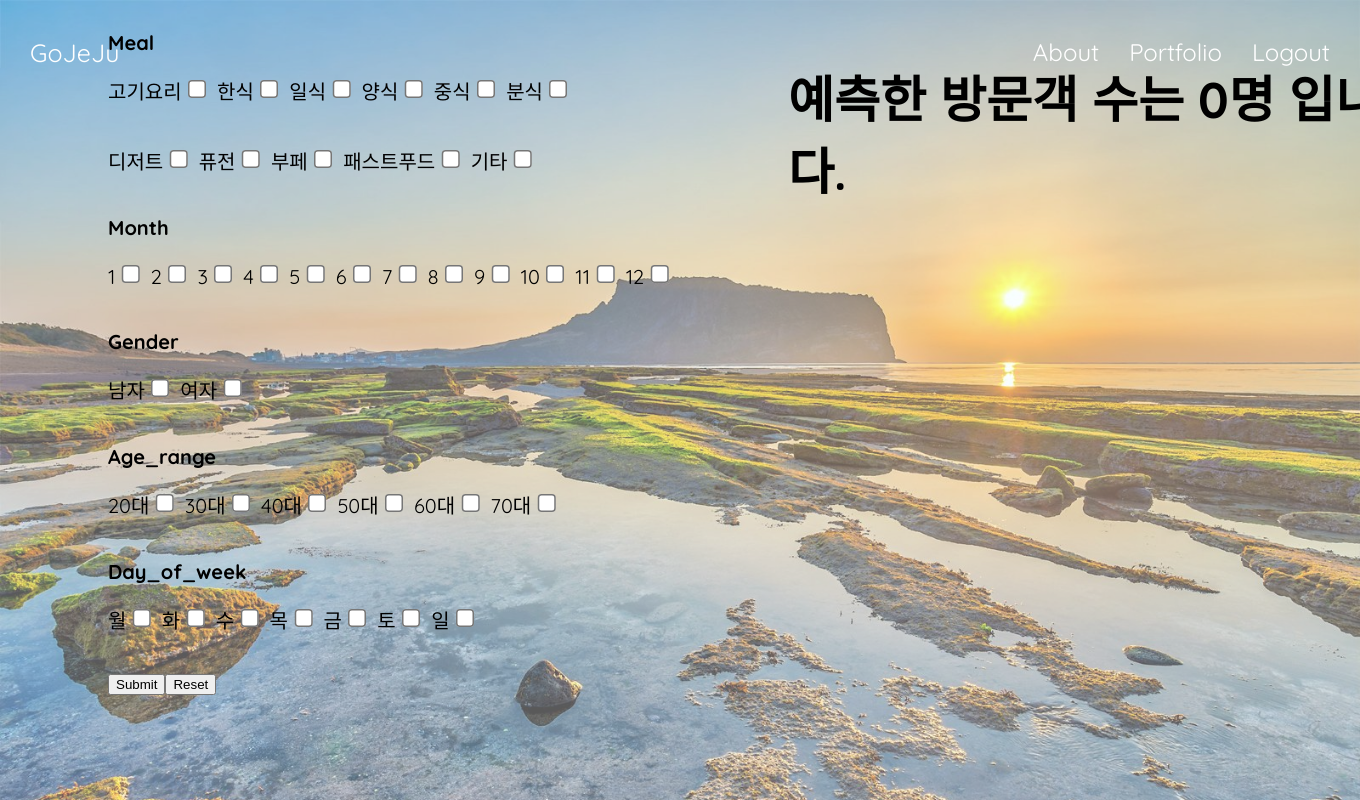
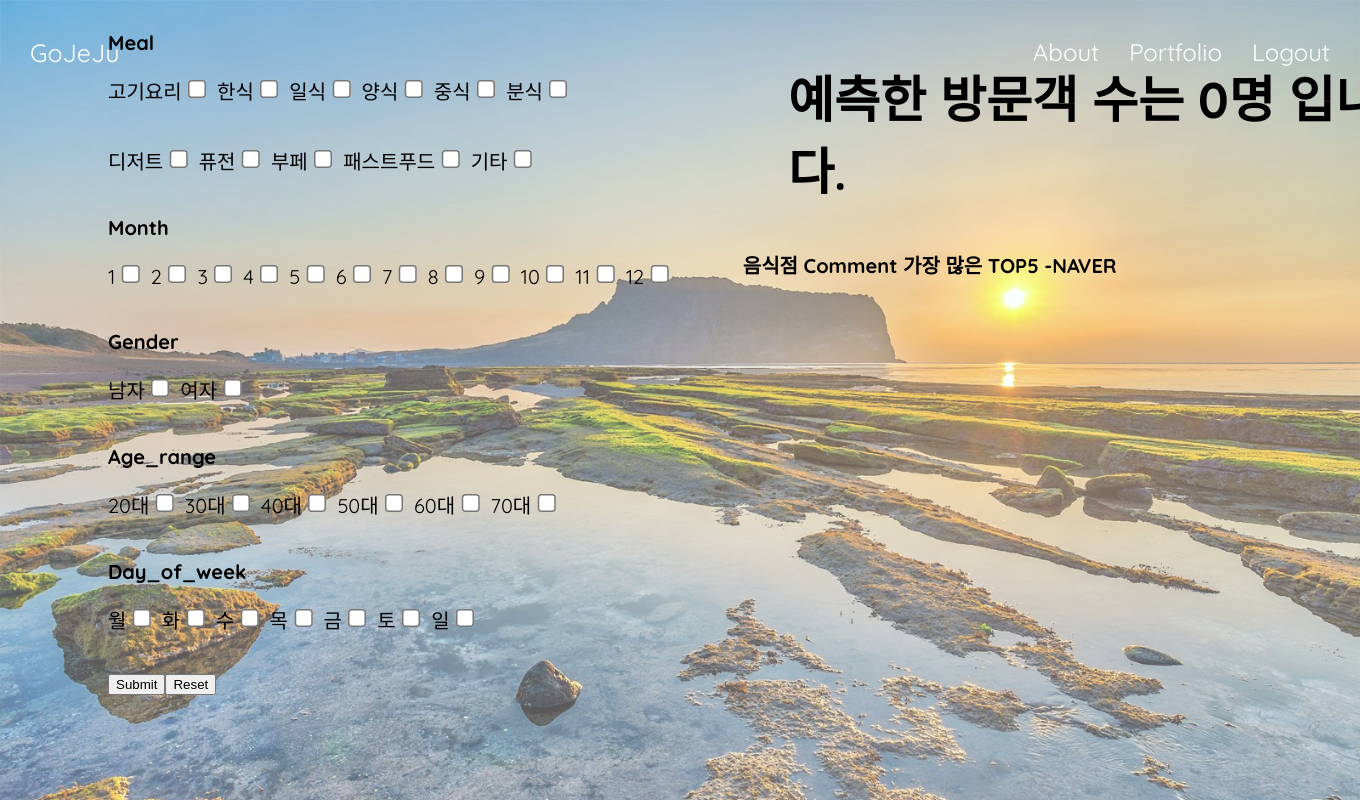
Before and after one commit to jumpx2/jejudo_project, a Flask app: page /Portfolio in a window 1360 px wide; the page is wider, and only the part inside the window is pictured. Run offline with Flask 2, Linux system fonts and the light colour scheme; some libraries are stand-ins or nearby versions.

Commit message:
naver api

```diff
--- a/app.py
+++ b/app.py
@@ -11,6 +11,8 @@
 import category_encoders
 import numpy as np
 from flask_sqlalchemy import SQLAlchemy
+import requests
+import json
 
 app = Flask(__name__)
 csrf = CSRFProtect(app)
@@ -133,9 +135,9 @@
         X_test['biz_type'].values[0] = '기타'
 
       if X_test['sex'].values[0] == 'male':
-        X_test['biz_type'].values[0] = '남자'
+        X_test['sex'].values[0] = '남자'
       else:
-        X_test['biz_type'].values[0] = '여자'
+        X_test['sex'].values[0] = '여자'
       if X_test['day_of_week'].values[0] == 'mon':
         X_test['day_of_week'].values[0] = '월'
       elif X_test['day_of_week'].values[0] == 'tue':
@@ -151,12 +153,40 @@
       else:
         X_test['day_of_week'].values[0] = '일'
 
-
       user_count = model.predict(X_test)
       user_count = np.round(user_count, 1)
+
     else:
       user_count=0
-  return render_template('Portfolio.html', user_count=user_count)
+
+    if user_count != 0:
+
+      client_id = 'gOskwwQzbEutCU9wQ90k'
+      client_key = '5Na6Pkwa_w'
+
+
+      if X_test['biz_type'].values[0] == '고기':
+        X_test['biz_type'].values[0] = '고기요리'
+      else:
+        X_test['biz_type'].values[0]
+      print(X_test)
+
+      naver_url = 'https://openapi.naver.com/v1/search/local?display=5&sort=comment&query=제주도 '+ X_test['biz_type'].values[0]
+      headers = {"X-Naver-Client-Id":client_id, "X-Naver-Client-Secret":client_key}
+      response = requests.get(naver_url, headers=headers)
+      names = []
+      roads = []
+      data = response.json()
+      for i in data['items']:
+        title = i['title']
+        road = i['roadAddress']
+        names.append(title)
+        roads.append(road)
+    else:
+      names =''
+      roads =''
+
+  return render_template('Portfolio.html', user_count=user_count, names=names, roads=roads)
 
 
 if __name__ == '__main__':
--- a/static/Portfolio.css
+++ b/static/Portfolio.css
@@ -26,3 +26,33 @@
   font-size:50px;
 
 }
+.recommend_name{
+  position: absolute;
+  top: 40%;
+  left: 63%;
+  transform: translate(-50%,-50%);
+  width: 400px;
+  height: 100px;
+  font-size:20px;
+  font-style: bold;
+}
+.recommend_road{
+  position: absolute;
+  top: 40%;
+  left: 81%;
+  transform: translate(-50%,-50%);
+  width: 500px;
+  height: 100px;
+  font-size:20px;
+  font-style: bold;
+}
+.recommend_title{
+  position: absolute;
+  top: 35%;
+  left: 73%;
+  transform: translate(-50%,-50%);
+  width: 500px;
+  height: 100px;
+  font-size:20px;
+  font-style: bold;
+}
--- a/templates/Portfolio.html
+++ b/templates/Portfolio.html
@@ -83,5 +83,18 @@
   {{user_count}}명 입니다.
 </p>
 </div>
+<div class=recommend_title>
+  <p>음식점 Comment 가장 많은 TOP5 -NAVER</p>
+</div>
+<div class=recommend_name>
+  {%for name in names %}
+  <p>{{name}}</p>
+  {% endfor %}
+</div>
+<div class=recommend_road>
+  {% for road in roads %}
+  <p>{{road}}</p>
+  {% endfor %}
+</div>
 </body>
 </html>
```
